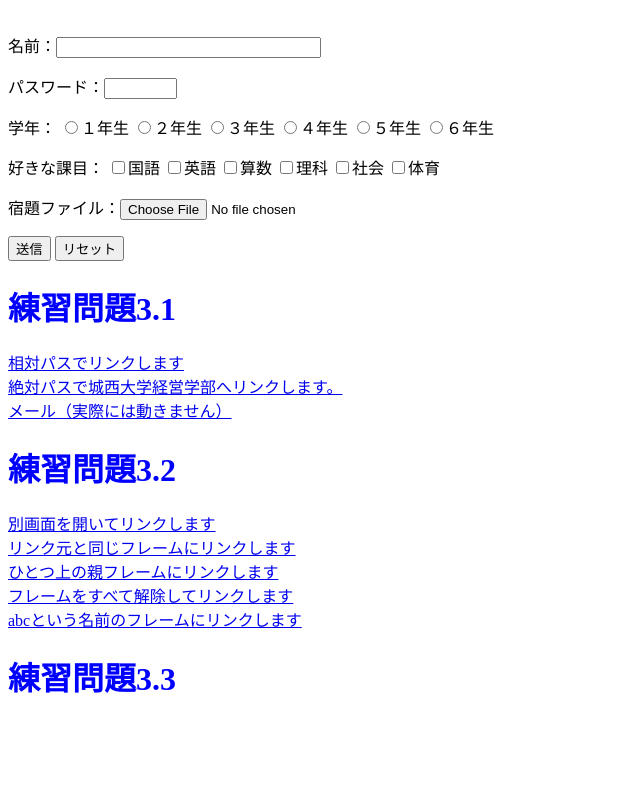
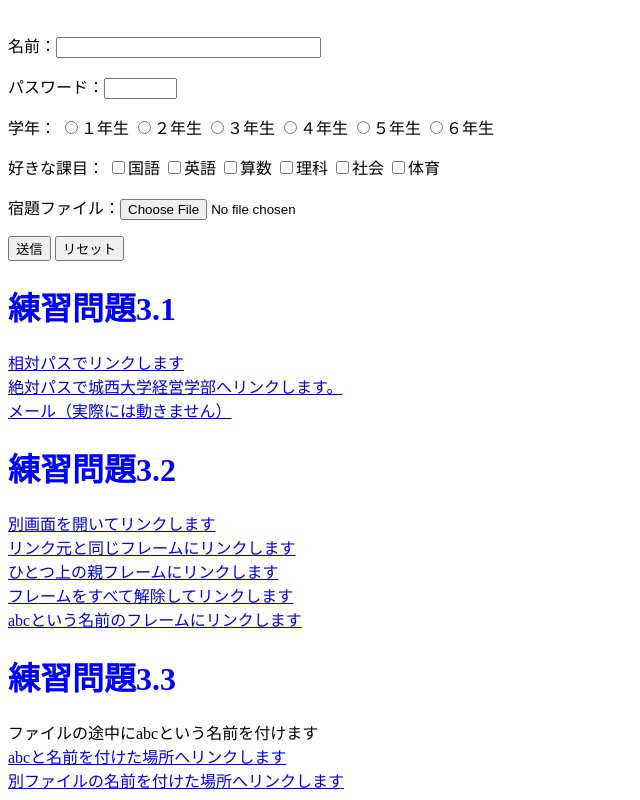
Before and after one commit to mitsudesu-sd/zm18097, a plain HTML site: page index.html in a window 1280 px wide. Shown: the part 2485-3285 px from the top of the page, without its empty margins (0-640 px from the left). Before the commit the page ends 3205 px from the top, so only its background shows below. Drawn offline with Linux system fonts and the light colour scheme.

Commit message:
Update index.html

```diff
--- a/index.html
+++ b/index.html
@@ -164,3 +164,6 @@
 <a href="a.html" target="_top">フレームをすべて解除してリンクします</a><br>
 <a href="a.html" target="abc">abcという名前のフレームにリンクします</a><br>
 <h1>練習問題3.3</h1>
+<a id="abc">ファイルの途中にabcという名前を付けます</a><br>
+<a href=“#abc">abcと名前を付けた場所へリンクします</a><br>
+<a href=“a.html#def">別ファイルの名前を付けた場所へリンクします</a>
```
